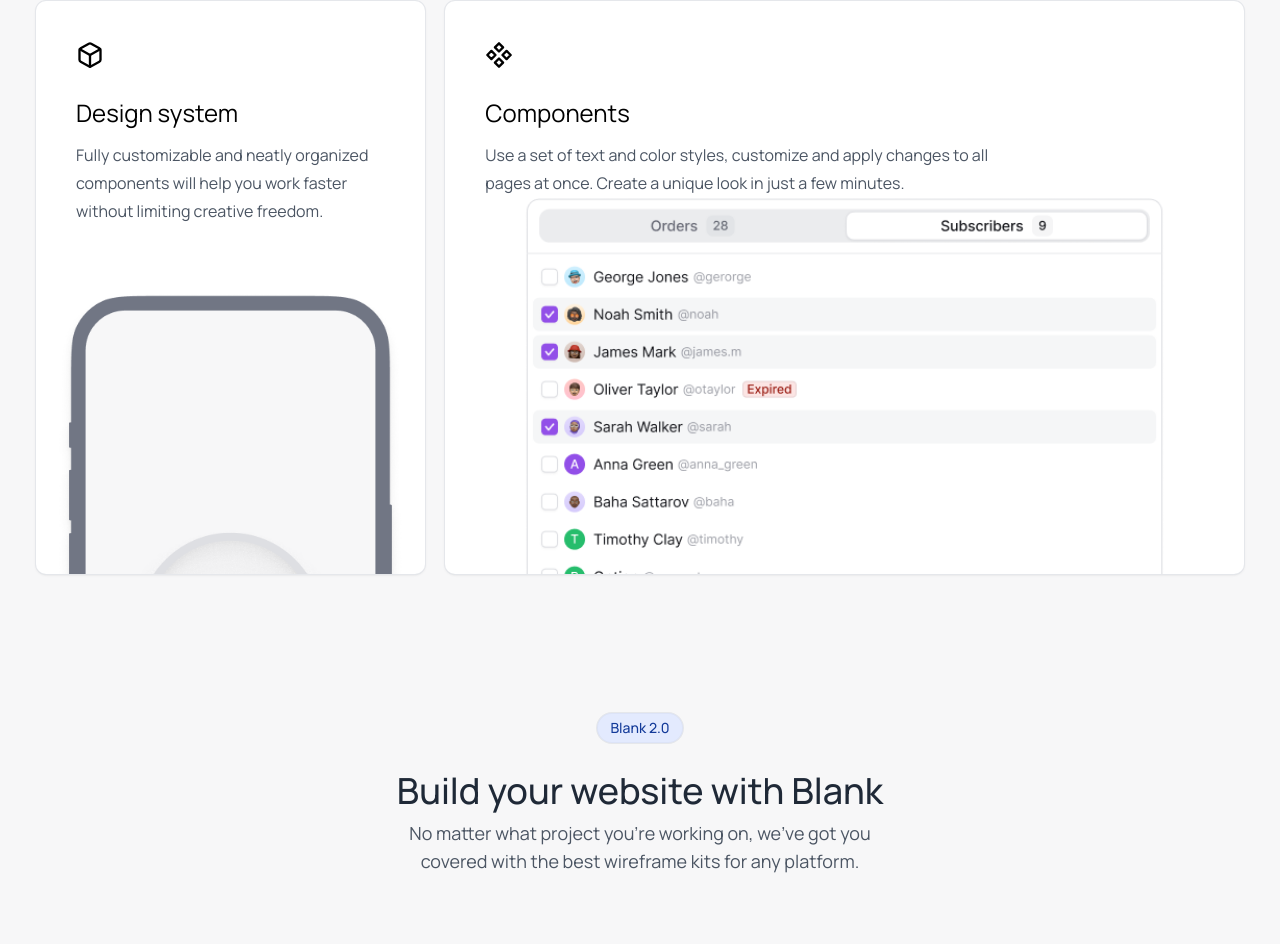
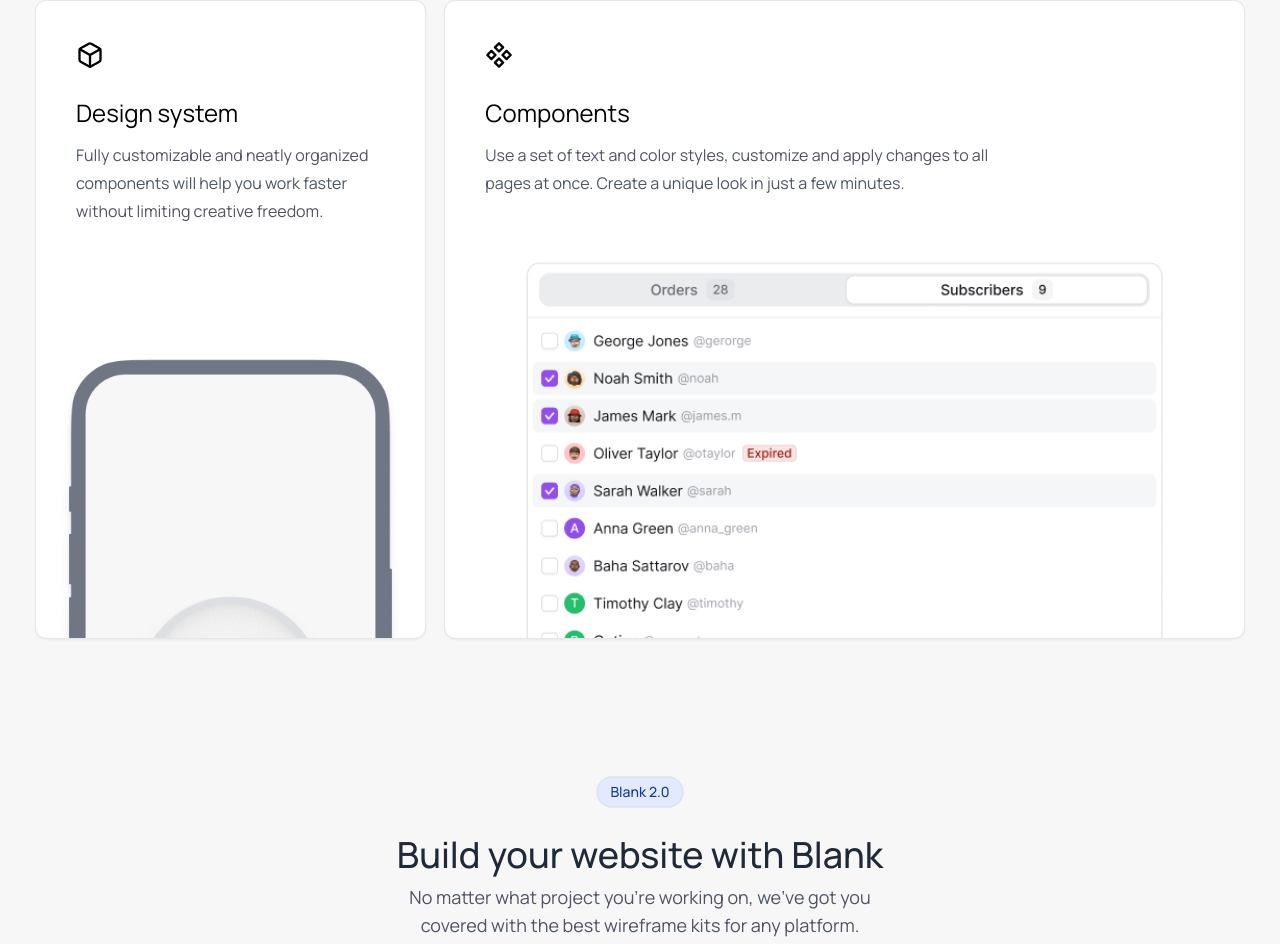
Before and after one commit to basitng/minimalistic, a Next.js app: page / in a window 1280 px wide. Shown: the part 2414-3358 px from the top of the page. Built offline with nearby package versions, Linux system fonts and the light colour scheme.

Commit message:
updated: code

```diff
--- a/src/components/sections/intro.tsx
+++ b/src/components/sections/intro.tsx
@@ -82,7 +82,7 @@ export default function IntroSection() {
               all pages at once. Create a unique look in just a few minutes.
             </p>
           </div>
-          <div className="relative mt-6 sm:mt-0">
+          <div className="relative mt-16">
             <img
               src="/assets/list.png"
               alt="Design System"
```
